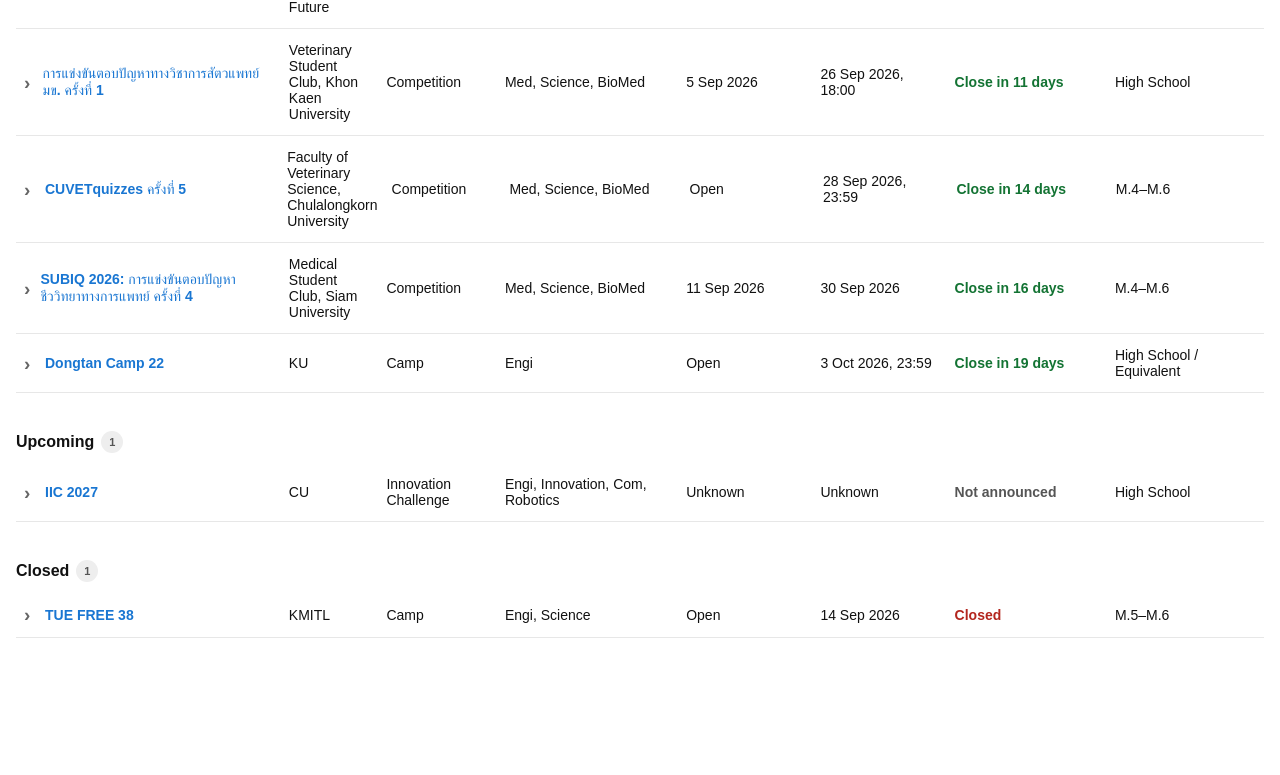
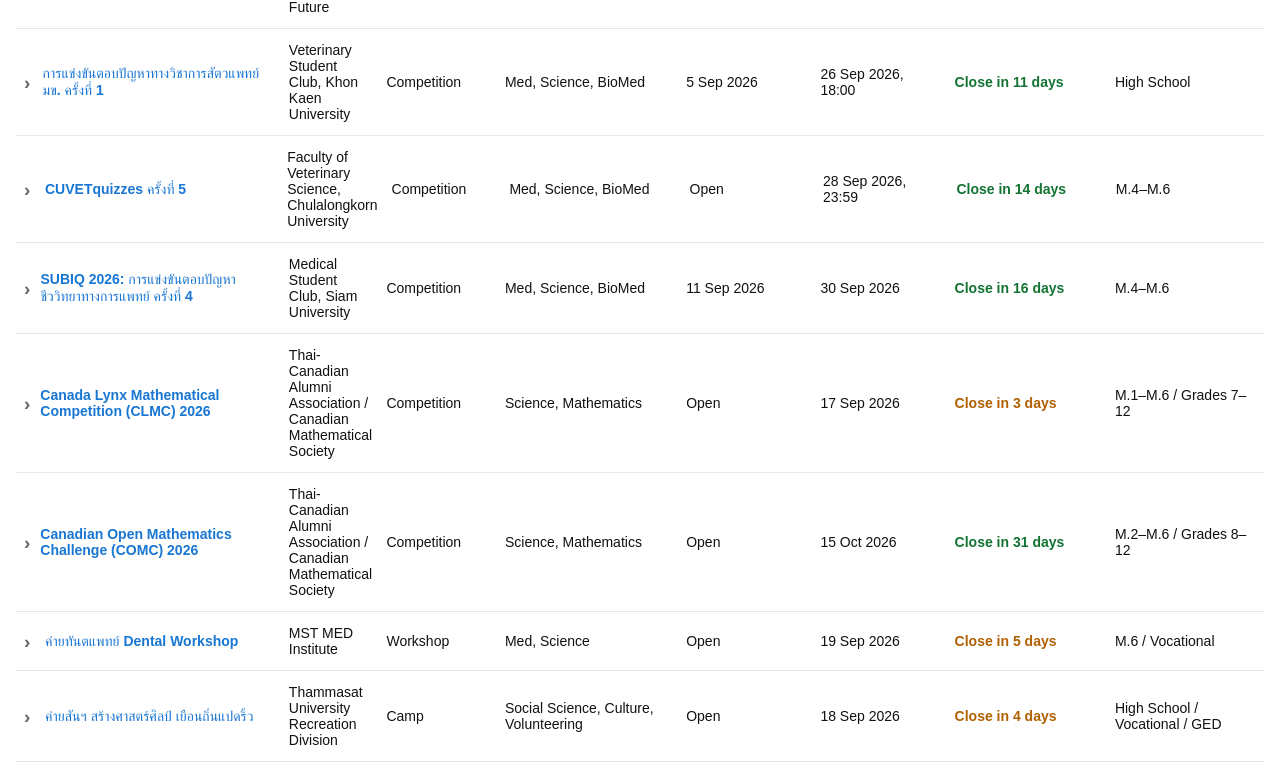
Before and after one commit to PolarBearEX-8/Competition-Lab, a React (Vite) app: page / in a window 1280 px wide. Shown: the part 2005-2780 px from the top of the page. Before the commit the page ends 2671 px from the top, so only its background shows below. Built offline with nearby package versions, Linux system fonts and the light colour scheme.

Commit message:
Add more verified Thai camps and contests

```diff
--- a/src/data/camps.ts
+++ b/src/data/camps.ts
@@ -40,6 +40,10 @@
   { name: 'การแข่งขันตอบปัญหาทางวิชาการสัตวแพทย์ มข. ครั้งที่ 1', organizer: 'Veterinary Student Club, Khon Kaen University', type: 'Competition', fields: 'Med, Science, BioMed', open: '5 Sep 2026', close: '26 Sep 2026, 18:00', openAt: '2026-09-05T00:00:00+07:00', closeAt: '2026-09-26T18:00:00+07:00', registrationState: 'open', gradeLevel: 'High School', description: 'การแข่งขันตอบปัญหาสัตวแพทย์ 4 รอบ ตั้งแต่ MCQ และ lab clink จนถึง case study และรอบชิงบนเวที', eligible: 'นักเรียนมัธยมปลายทั่วประเทศ ไม่จำกัดแผนการเรียนหรือภูมิภาค', eventDate: '3 Oct 2026', location: 'Faculty of Veterinary Medicine, Khon Kaen University', team: 'Up to 3 people; 200 teams', cost: '600 THB/team', prize: 'Trophies, 10,000 THB total scholarships and certificates', applyLink: 'https://www.camphub.in.th/vetquiz-kku-2026/', instagram: 'https://www.instagram.com/smovetkku/', officialWebsite: 'https://www.camphub.in.th/vetquiz-kku-2026/', discoverySource: 'KKU Veterinary Student Club, Instagram and CampHUB', checked: '16 Sep 2026', notes: 'Applicants must upload payment evidence and a school transcript/certification document.' },
   { name: 'CUVETquizzes ครั้งที่ 5', organizer: 'Faculty of Veterinary Science, Chulalongkorn University', type: 'Competition', fields: 'Med, Science, BioMed', open: 'Open', close: '28 Sep 2026, 23:59', closeAt: '2026-09-28T23:59:59+07:00', registrationState: 'open', gradeLevel: 'M.4–M.6', description: 'การแข่งขันตอบปัญหาสัตวแพทย์ 3 รอบ มีทั้งข้อสอบปรนัย แล็บกริ๊ง และรอบตอบคำถามบนเวที', eligible: 'นักเรียน ม.4–ม.6; ทีมละ 2 คน ข้ามโรงเรียนได้ และไม่จำกัดจำนวนทีมต่อโรงเรียน', eventDate: '17 Oct 2026', location: 'Faculty of Veterinary Science, Chulalongkorn University', team: '2 people; 250 teams', cost: '750 THB/team', prize: '25,000 THB total and certificates for every participant', applyLink: 'https://forms.gle/Xk3DZRftzVHcNJxB9', instagram: 'https://www.instagram.com/cuvetquizzes/', officialWebsite: 'https://www.camphub.in.th/cuvetquizzes/', discoverySource: 'Official CUVETquizzes Instagram, application form and CampHUB', checked: '16 Sep 2026' },
   { name: 'SUBIQ 2026: การแข่งขันตอบปัญหาชีววิทยาทางการแพทย์ ครั้งที่ 4', organizer: 'Medical Student Club, Siam University', type: 'Competition', fields: 'Med, Science, BioMed', open: '11 Sep 2026', close: '30 Sep 2026', openAt: '2026-09-11T00:00:00+07:00', closeAt: '2026-09-30T23:59:59+07:00', registrationState: 'open', gradeLevel: 'M.4–M.6', description: 'การแข่งขันชีววิทยาทางการแพทย์ ประกอบด้วย MCQ, laboratory practical และ speed test วิเคราะห์ clinical case', eligible: 'นักเรียน ม.4–ม.6 แผนการเรียนวิทยาศาสตร์–คณิตศาสตร์', eventDate: '4 Nov 2026', location: 'Building 19, Siam University', team: '2 people; 100 teams', cost: '1,100 THB/team', prize: '28,000+ THB total, including 15,000 THB grand prize; e-certificates', applyLink: 'https://www.camphub.in.th/subiq-medical-biology-quiz-4/', officialWebsite: 'https://www.camphub.in.th/subiq-medical-biology-quiz-4/', discoverySource: 'SUBIQ 2026 Instagram, Siam University Medical Student Club and CampHUB', checked: '16 Sep 2026', notes: 'Registration may close when 100 teams have applied.' },
+  { name: 'Canada Lynx Mathematical Competition (CLMC) 2026', organizer: 'Thai-Canadian Alumni Association / Canadian Mathematical Society', type: 'Competition', fields: 'Science, Mathematics', open: 'Open', close: '17 Sep 2026', closeAt: '2026-09-17T23:59:59+07:00', registrationState: 'open', gradeLevel: 'M.1–M.6 / Grades 7–12', description: 'การแข่งขันคณิตศาสตร์แบบปรนัย 15 ข้อ เพื่อฝึกการแก้ปัญหาและต่อยอดสู่การแข่งขัน Canadian Open Mathematics Challenge', eligible: 'นักเรียน ม.1–ม.6 หรือ Grades 7–12', eventDate: '3 Oct 2026', location: 'Samsenwittayalai School, Bangkok', team: 'Individual', cost: '700 THB', prize: 'Trophies and medals', applyLink: 'https://forms.gle/twDinZhnVh8ZdEe17', officialWebsite: 'https://www.canadianmathtcaa.com/th', discoverySource: 'Official Thai-Canadian Alumni Association website and CampHUB', checked: '16 Sep 2026' },
+  { name: 'Canadian Open Mathematics Challenge (COMC) 2026', organizer: 'Thai-Canadian Alumni Association / Canadian Mathematical Society', type: 'Competition', fields: 'Science, Mathematics', open: 'Open', close: '15 Oct 2026', closeAt: '2026-10-15T23:59:59+07:00', registrationState: 'open', gradeLevel: 'M.2–M.6 / Grades 8–12', description: 'การแข่งขันคณิตศาสตร์แบบอัตนัยแนว problem solving ซึ่งเป็นเส้นทางคัดเลือกสู่ Canadian Mathematical Olympiad ตามเกณฑ์ของผู้จัด', eligible: 'นักเรียน ม.2–ม.6 หรือ Grades 8–12', eventDate: '31 Oct 2026', location: 'Samsenwittayalai School, Bangkok', team: 'Individual', cost: '1,500 THB', prize: 'Certificate and qualification pathway to later Canadian math contests', applyLink: 'https://forms.gle/oi9rKHDVF6owXs2E6', officialWebsite: 'https://www.canadianmathtcaa.com/th', discoverySource: 'Official Thai-Canadian Alumni Association website', checked: '16 Sep 2026' },
+  { name: 'ค่ายทันตแพทย์ Dental Workshop', organizer: 'MST MED Institute', type: 'Workshop', fields: 'Med, Science', open: 'Open', close: '19 Sep 2026', closeAt: '2026-09-19T23:59:59+07:00', registrationState: 'open', gradeLevel: 'M.6 / Vocational', description: 'เวิร์กช็อปออนไลน์สำรวจกายวิภาคช่องปาก การเรียกชื่อฟัน โรคเหงือก การตรวจฟันและบันทึก Oral Chart โดยใช้ Dental Model ที่จัดส่งถึงบ้าน', eligible: 'นักเรียน ม.6 หรือ ปวช. ปีการศึกษา 2570', eventDate: '19 Sep 2026', location: 'Online', team: 'Individual; 20 seats', cost: '1,500 THB', prize: 'Certificate', applyLink: 'https://www.camphub.in.th/mstmed-dental-workshop-sep2026/', officialWebsite: 'https://www.camphub.in.th/mstmed-dental-workshop-sep2026/', discoverySource: 'MST MED registration channel and CampHUB', checked: '16 Sep 2026', notes: 'Registration can close early when the 20 seats are full.' },
+  { name: 'ค่ายสันฯ สร้างศาสตร์ศิลป์ เยือนถิ่นแปดริ้ว', organizer: 'Thammasat University Recreation Division', type: 'Camp', fields: 'Social Science, Culture, Volunteering', open: 'Open', close: '18 Sep 2026', closeAt: '2026-09-18T23:59:59+07:00', registrationState: 'open', gradeLevel: 'High School / Vocational / GED', description: 'ค่ายค้างคืนเรียนรู้ศาสตร์ ศิลป์ และวัฒนธรรมจากพื้นที่จริงในฉะเชิงเทรา พร้อมกิจกรรมแลกเปลี่ยนและสันทนาการกับนักศึกษา มธ.', eligible: 'นักเรียนมัธยมปลาย ปวช. GED หรือเทียบเท่า ปีการศึกษา 2569', eventDate: '10–12 Oct 2026', location: 'Benchamaracharangsi School, Chachoengsao', team: 'Individual; 80 seats', cost: '850 THB after selection', prize: 'Certificate', applyLink: 'https://www.camphub.in.th/tu-recreation-camp-chachoengsao/', officialWebsite: 'https://www.camphub.in.th/tu-recreation-camp-chachoengsao/', discoverySource: 'Thammasat Recreation Division and CampHUB', checked: '16 Sep 2026' },
   { name: 'IIC 2027', organizer: 'CU', type: 'Innovation Challenge', fields: 'Engi, Innovation, Com, Robotics', open: 'Unknown', close: 'Unknown', registrationState: 'watch', gradeLevel: 'High School', description: 'Intania Innovation Contest — รายการเฝ้าติดตามการประกาศรอบปี 2027', eligible: 'Waiting for 2027 rules', eventDate: 'Unknown', location: 'Chulalongkorn University / TBA', team: 'Unknown', cost: 'Unknown', prize: 'Unknown', applyLink: 'https://www.eng.chula.ac.th/', officialWebsite: 'https://www.eng.chula.ac.th/', discoverySource: 'Intania and Chula Engineering channels', checked: '15 Sep 2026', notes: 'Registration has not been announced. Follow Chula Engineering for the application release.' },
   { name: 'Dongtan Camp 22', organizer: 'KU', type: 'Camp', fields: 'Engi', open: 'Open', close: '3 Oct 2026, 23:59', closeAt: '2026-10-03T23:59:00+07:00', registrationState: 'open', gradeLevel: 'High School / Equivalent', description: 'ค่ายดงตาลครั้งที่ 22 เปิดประสบการณ์ด้านวิศวกรรมศาสตร์แบบค้างคืน 4 วัน 3 คืน ณ มหาวิทยาลัยเกษตรศาสตร์ บางเขน', eligible: 'กำลังศึกษาอยู่ในระดับมัธยมศึกษาตอนปลายหรือเทียบเท่า ในปีการศึกษา 2569', eventDate: '6–9 Nov 2026', location: 'Faculty of Engineering, Kasetsart University, Bangkhen', team: 'Individual; 120 seats', cost: '350 THB after selection', prize: 'Certificate for every participant', applyLink: 'https://docs.google.com/forms/d/e/1FAIpQLSfzfE6iSZt0kXRWJQhtxqbiD1FZy9Q-kdVV9N55pcVLlUwhKg/viewform', instagram: 'https://www.instagram.com/dongtancamp/', officialWebsite: 'https://www.eng.ku.ac.th/', discoverySource: 'Official DongtanCamp announcement and application form', checked: '15 Sep 2026', notes: 'Selected applicants will be announced on 10 Oct 2026.' },
   { name: 'TUE FREE 38', organizer: 'KMITL', type: 'Camp', fields: 'Engi, Science', open: 'Open', close: '14 Sep 2026', closeAt: '2026-09-14T23:59:59+07:00', registrationState: 'closed', gradeLevel: 'M.5–M.6', description: 'ค่ายเตรียมความพร้อม TPAT3 ด้านวิทยาศาสตร์ เทคโนโลยี และวิศวกรรมศาสตร์', eligible: 'ม.5–ม.6 หรือเทียบเท่า สายวิทย์–คณิต', eventDate: '10–11 Oct 2026', location: 'Faculty of Engineering, KMITL', team: 'Individual', cost: '250 THB', prize: 'Certificate', applyLink: 'https://forms.gle/ZqPQG6cNgZwzC3VK7', instagram: 'https://www.instagram.com/academic_kmitl/', officialWebsite: 'https://www.camphub.in.th/tue-free-38/', discoverySource: 'Official application form, Academic KMITL, CampHUB', checked: '15 Sep 2026', notes: 'Kept as a recurring-event reference; the 2026 application is closed.' },
```
Also changed, not shown: src/data/Dosc/dosc2.md (+4 -0 lines).
